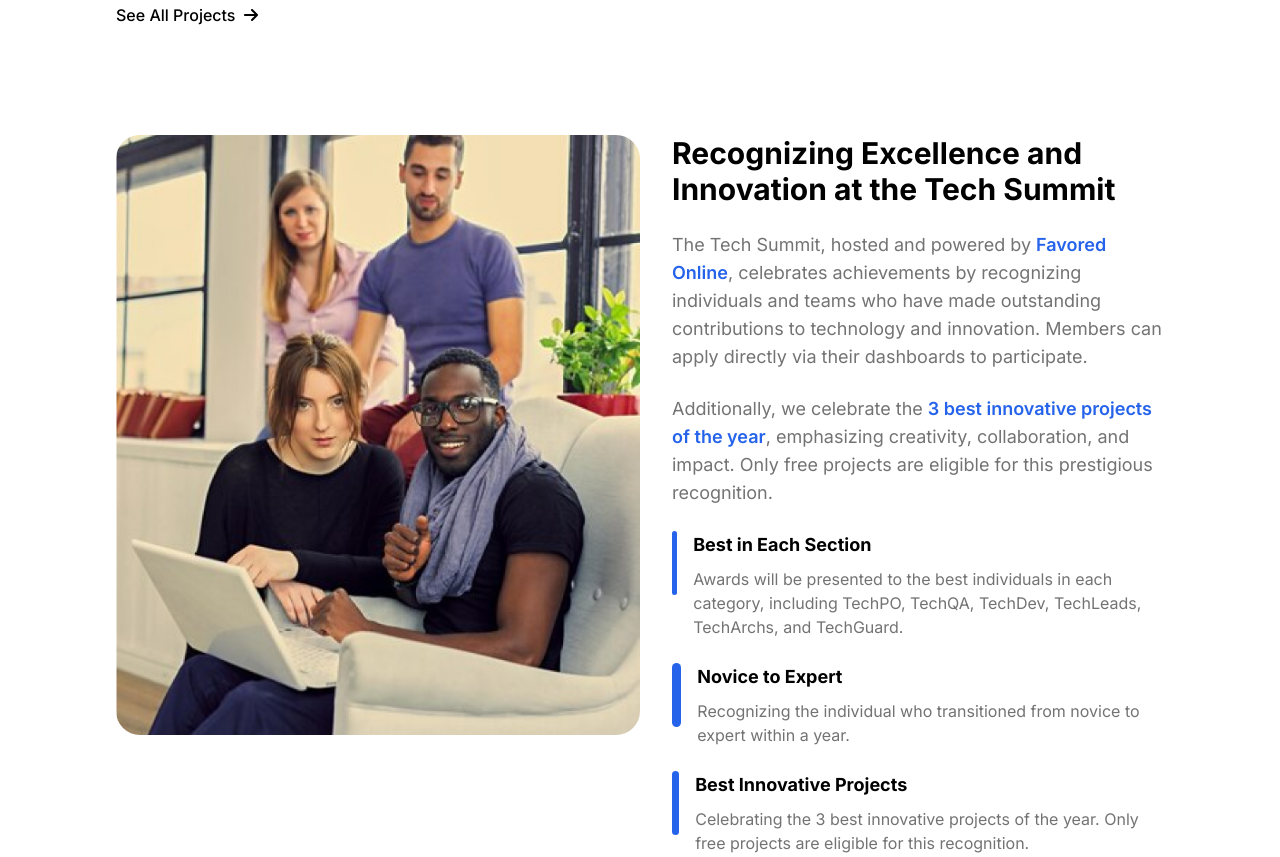
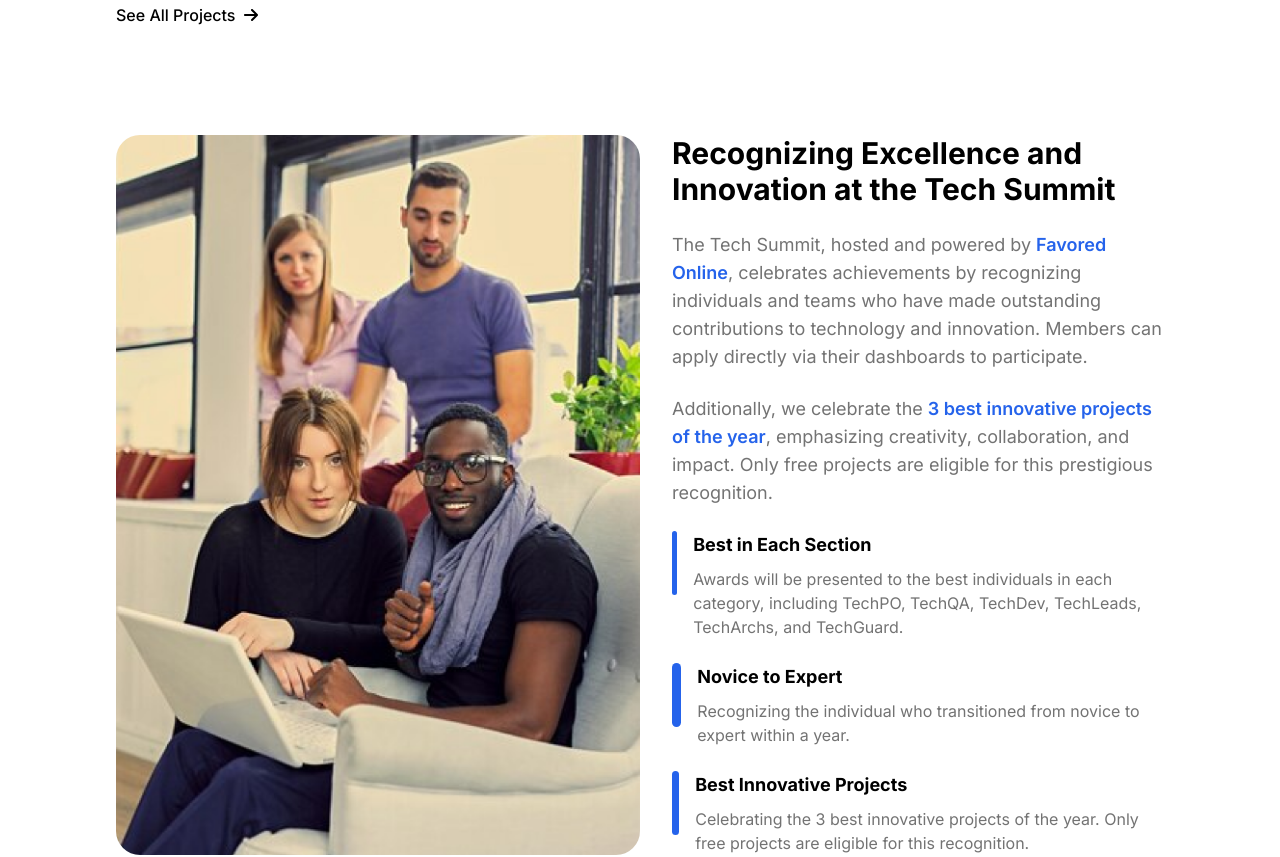
Before and after one commit to techtalentscity/techtalentscity.github.io, a React (Vite) app: page / in a window 1280 px wide. Shown: the part 1600-2457 px from the top of the page. Built offline with nearby package versions, Linux system fonts and the light colour scheme.

Commit message:
Update event.jsx

```diff
--- a/src/Pages/Home/event.jsx
+++ b/src/Pages/Home/event.jsx
@@ -9,7 +9,7 @@ const Events = () => {
         <img
           src={image}
           alt="Awards and Recognition"
-          className="w-full h-full max-h-[600px] rounded-3xl object-cover"
+          className="w-full h-full rounded-3xl object-cover"
         />
       </div>
 
```
